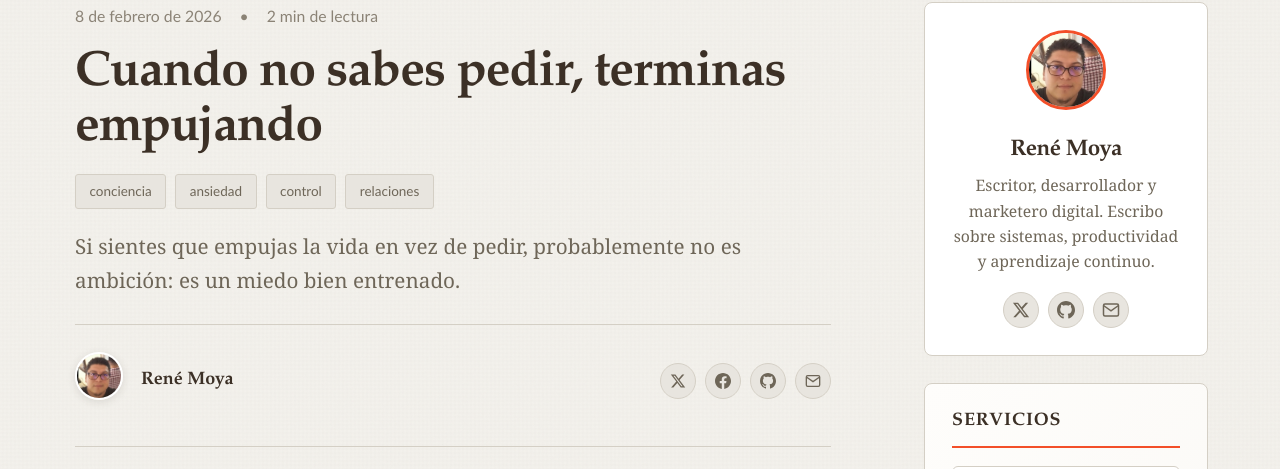
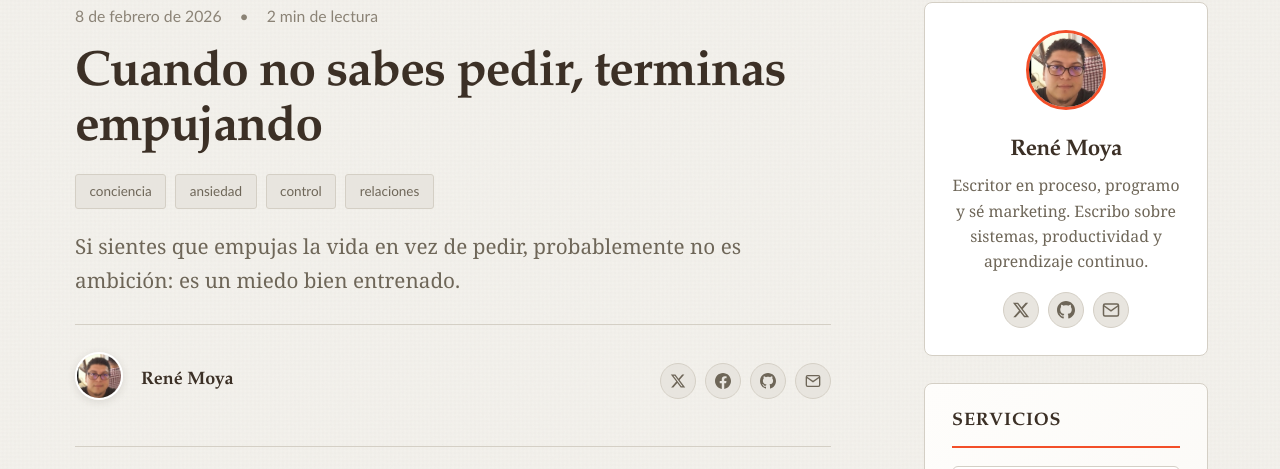
Before and after one commit to renedev0284-creator/renedev0284-creator.github.io, a Jekyll site: the page built from _posts/2026-02-08-cuando-no-sabes-pedir.md, in a window 1280 px wide. Shown: the part 216-685 px from the top of the page. Built offline with Jekyll 4.4.1, drawn with Linux system fonts in a browser that asks for light colours; comment, search, counter and statistics services are not loaded.

Commit message:
Arreglada bio en sidebar

```diff
--- a/_includes/post-sidebar.html
+++ b/_includes/post-sidebar.html
@@ -7,9 +7,9 @@
       <img src="{{ site.baseurl }}/assets/images/avatar.jpg" alt="René Moya">
     </div>
     <h3 class="widget-title">René Moya</h3>
-    <p class="widget-bio">Escritor, desarrollador y marketero digital. Escribo sobre sistemas, productividad y aprendizaje continuo.</p>
+    <p class="widget-bio">Escritor en proceso, programo y sé marketing. Escribo sobre sistemas, productividad y aprendizaje continuo.</p>
     <div class="widget-social">
-      <a href="https://twitter.com/renedev0284" target="_blank" title="Twitter">
+      <a href="https://twitter.com/rened_ev" target="_blank" title="Twitter">
         <svg width="18" height="18" viewBox="0 0 24 24" fill="currentColor">
           <path d="M18.244 2.25h3.308l-7.227 8.26 8.502 11.24H16.17l-5.214-6.817L4.99 21.75H1.68l7.73-8.835L1.254 2.25H8.08l4.713 6.231zm-1.161 17.52h1.833L7.084 4.126H5.117z"/>
         </svg>
@@ -33,7 +33,7 @@
     <h4 class="widget-heading">Servicios</h4>
 
     <!-- Servicio 1: Landing Pages -->
-    <a href="/servicios/landing-pages/" class="service-card">
+    <a href="#" class="service-card">
       <div class="service-icon">
         <svg width="40" height="40" viewBox="0 0 100 100" fill="none">
           <rect x="10" y="15" width="80" height="60" rx="4" stroke="#f34f29" stroke-width="3" fill="#fef9f5"/>
@@ -54,7 +54,7 @@
     </a>
 
     <!-- Servicio 2: Marketing Digital -->
-    <a href="/servicios/marketing/" class="service-card">
+    <a href="#" class="service-card">
       <div class="service-icon">
         <svg width="40" height="40" viewBox="0 0 100 100" fill="none">
           <circle cx="50" cy="50" r="35" stroke="#1a7bb3" stroke-width="3" fill="#f0f7fb"/>
@@ -72,7 +72,7 @@
     </a>
 
     <!-- Servicio 3: Sistemas -->
-    <a href="/servicios/sistemas/" class="service-card">
+    <a href="#" class="service-card">
       <div class="service-icon">
         <svg width="40" height="40" viewBox="0 0 100 100" fill="none">
           <rect x="20" y="25" width="60" height="50" rx="3" stroke="#6e6658" stroke-width="3" fill="#fefdfb"/>
```
